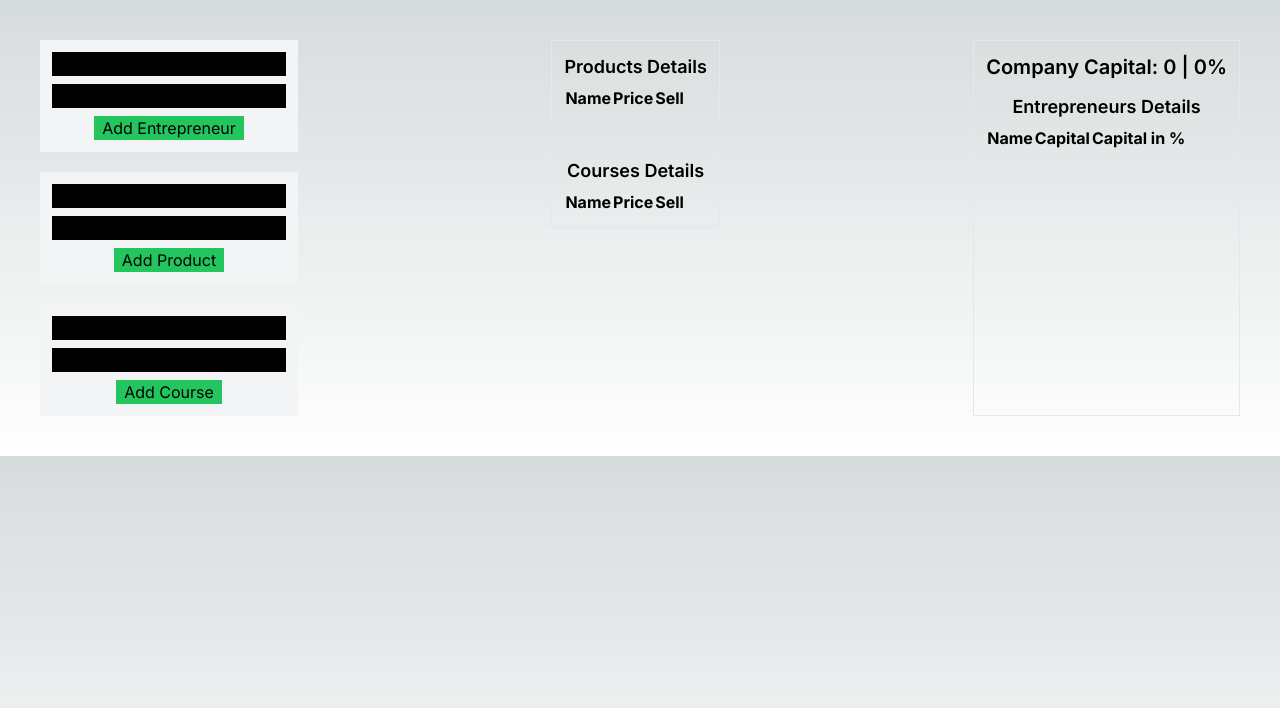
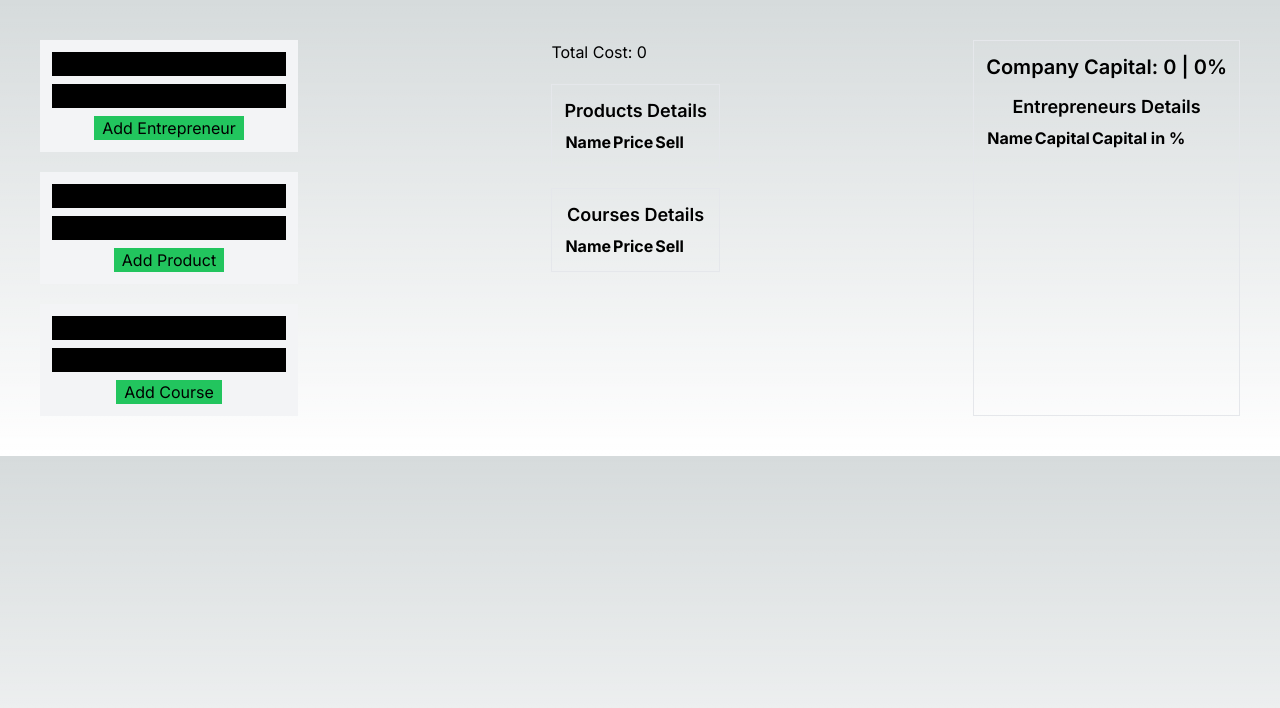
Before and after one commit to rakibul-wdp/entrepreneur, a Next.js app: page / in a window 1280 px wide. Shown: the top 708 px of the page. Built offline with nearby package versions, Linux system fonts and the light colour scheme.

Commit message:
calculate total cost with one issue

```diff
--- a/app/page.tsx
+++ b/app/page.tsx
@@ -32,6 +32,7 @@ import { Courses } from "@/components/Courses";
 import { EntrepreneursCapital } from "@/components/EntrepreneursCapital";
 import { Form } from "@/components/Form";
 import { Products } from "@/components/Products";
+import { calculatePrice } from "@/utils/calculateprice";
 import { useState } from "react";
 
 export default function Home() {
@@ -78,6 +79,9 @@ export default function Home() {
     e.target.coursePrice.value = "";
   };
 
+  const allProductPrice = calculatePrice(products);
+  const allCoursePrice = calculatePrice(courses);
+
   return (
     <main className="flex justify-between p-10">
       <div className="flex flex-col items-center justify-center gap-5">
@@ -102,6 +106,7 @@ export default function Home() {
       </div>
 
       <div className="flex flex-col gap-5">
+        <h2>Total Cost: {allProductPrice + allCoursePrice}</h2>
         <Products products={products} />
         <Courses courses={courses} />
       </div>
--- a/components/EntrepreneursCapital.tsx
+++ b/components/EntrepreneursCapital.tsx
@@ -1,7 +1,11 @@
+import { calculatePrice } from "@/utils/calculateprice";
+
 export const EntrepreneursCapital = ({ entrepreneurs }: any) => {
-  const totalCapital = entrepreneurs.reduce((total: any, entrepreneur: any) => {
-    return total + Number(entrepreneur.entrepreneurCapital);
-  }, 0);
+  // const totalCapital = entrepreneurs.reduce((total: any, entrepreneur: any) => {
+  //   return total + Number(entrepreneur.entrepreneurCapital);
+  // }, 0);
+
+  const totalCapital: any = calculatePrice(entrepreneurs);
 
   return (
     <div className="border p-3">
--- /dev/null
+++ b/utils/calculateprice.ts
@@ -0,0 +1,5 @@
+export const calculatePrice = (calculable: any) => {
+  return calculable.reduce((total: any, entrepreneur: any) => {
+    return total + Number(entrepreneur.entrepreneurCapital);
+  }, 0);
+};
```
